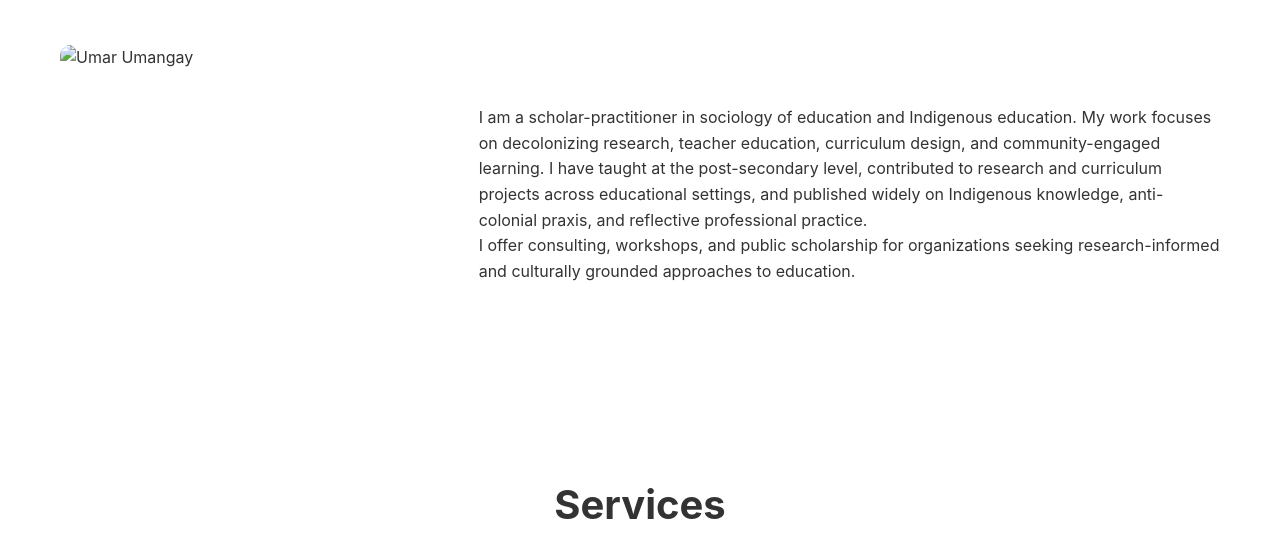
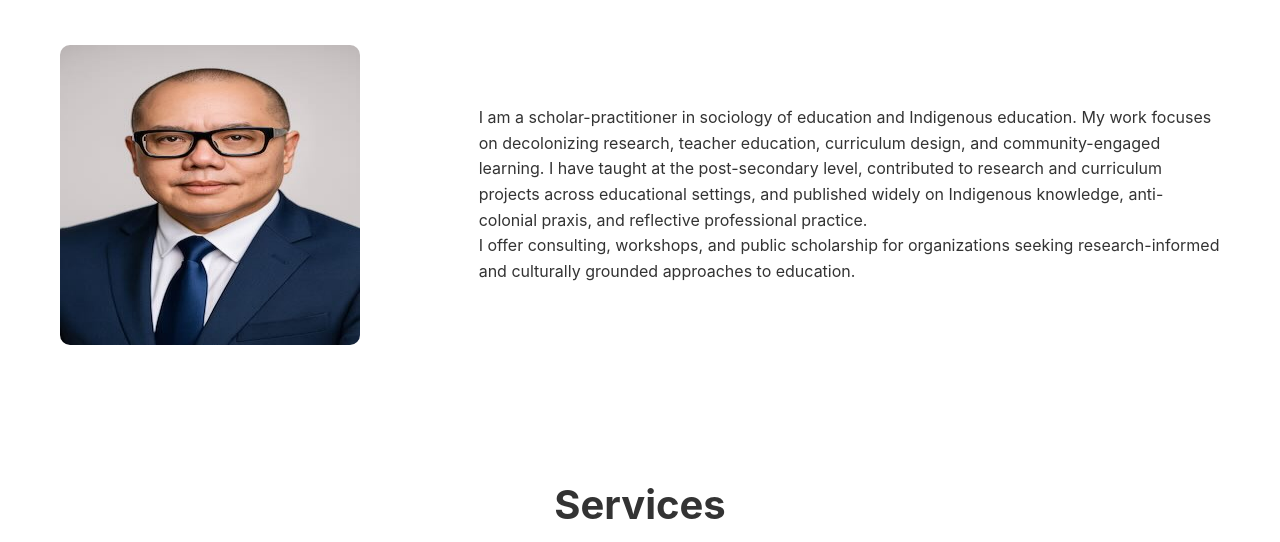
Before and after one commit to upantaleon/pantaleon-consulting, a plain HTML site: page index.html in a window 1280 px wide. Shown: the part 640-1182 px from the top of the page. Drawn offline with Linux system fonts and the light colour scheme.

Commit message:
index.html

```diff
--- a/index.html
+++ b/index.html
@@ -3,7 +3,7 @@
 <head>
     <meta charset="UTF-8">
     <meta name="viewport" content="width=device-width, initial-scale=1.0">
-    <title>Umar Umangay, PhD | Indigenous Education & Decolonial Research</title>
+    <title>Umar Umangay, PhD,OCT | Indigenous Education & Decolonial Research</title>
     <style>
         * { margin: 0; padding: 0; box-sizing: border-box; }
         body { font-family: -apple-system, BlinkMacSystemFont, 'Segoe UI', Roboto, sans-serif; line-height: 1.6; color: #333; }
@@ -58,7 +58,7 @@
         <div class="container">
             <h2>About Umar Umangay, PhD</h2>
             <div class="about">
-                <img src="your-photo.jpg" alt="Umar Umangay" width="300" height="300">
+                <img src="your-photo.jpeg" alt="Umar Umangay" width="300" height="300">
                 <div>
                     <p>I am a scholar-practitioner in sociology of education and Indigenous education. My work focuses on decolonizing research, teacher education, curriculum design, and community-engaged learning. I have taught at the post-secondary level, contributed to research and curriculum projects across educational settings, and published widely on Indigenous knowledge, anti-colonial praxis, and reflective professional practice.</p>
                     <p>I offer consulting, workshops, and public scholarship for organizations seeking research-informed and culturally grounded approaches to education.</p>
```
